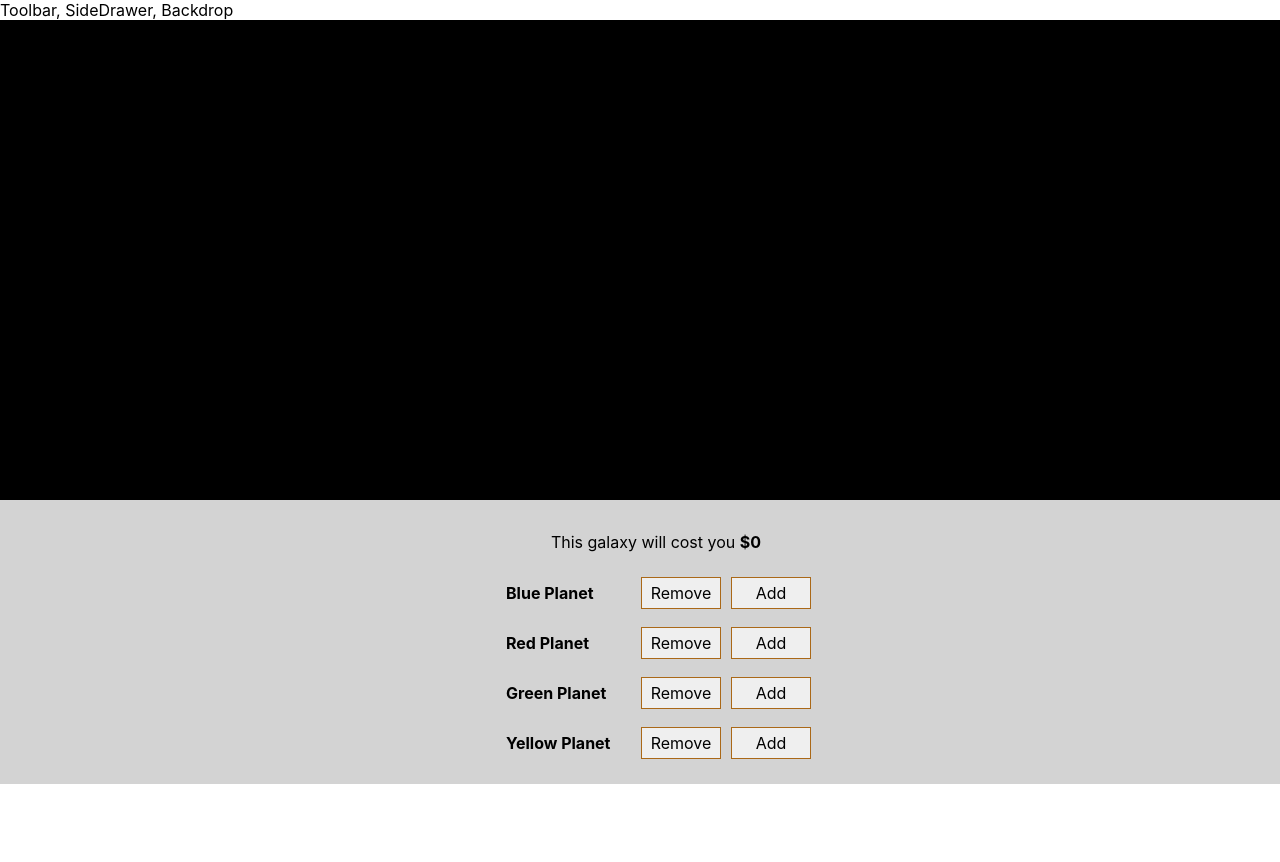
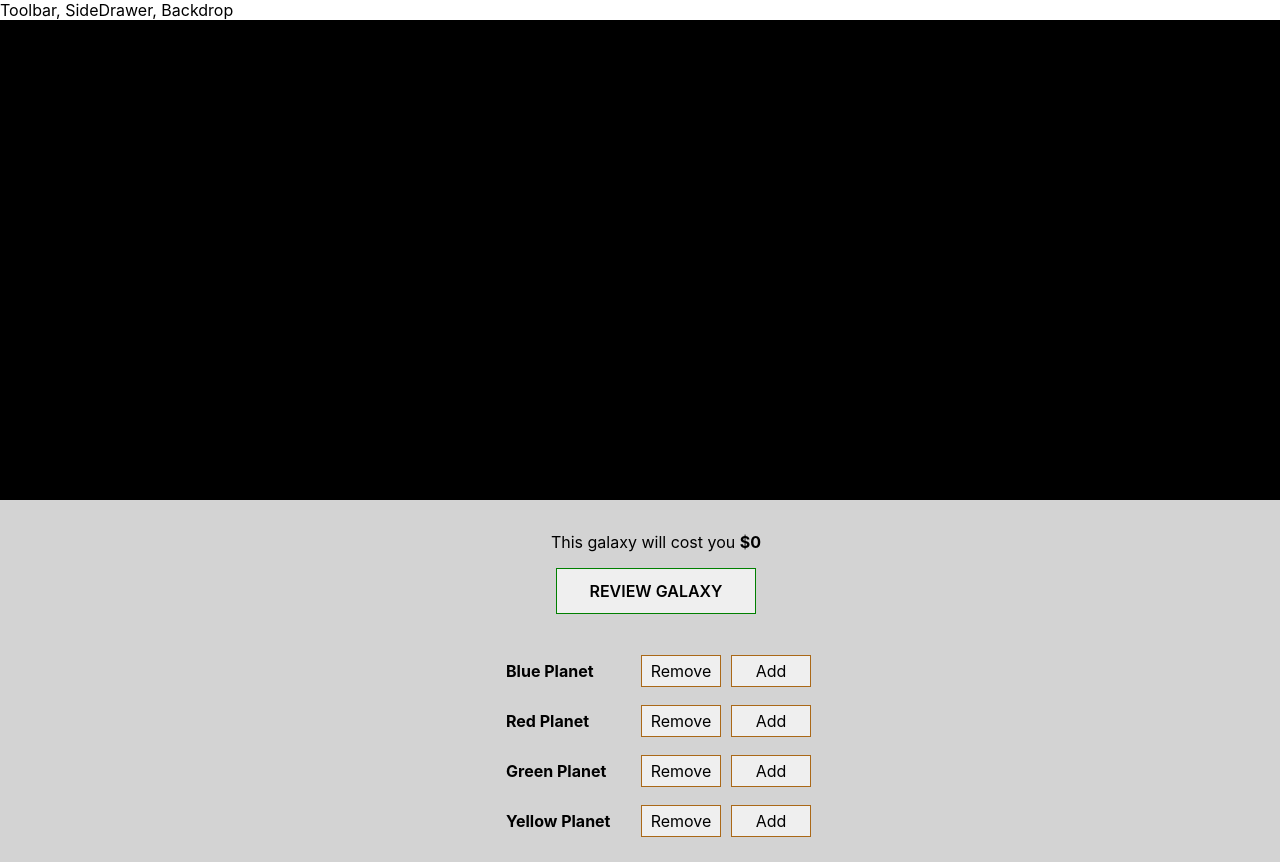
Before and after one commit to mcheng09/react-galaxy-builder, a React app: page / in a window 1280 px wide. Shown: the top 862 px of the page. Before the commit the page ends 800 px from the top, so only its background shows below. Built offline with nearby package versions, Linux system fonts and the light colour scheme.

Commit message:
updates(GalaxyControls): adds reviews btn and css styling

```diff
--- a/src/components/Galaxy/GalaxyControls/GalaxyControls.js
+++ b/src/components/Galaxy/GalaxyControls/GalaxyControls.js
@@ -14,6 +14,7 @@ const GalaxyControls = (props) => {
   return (
     <div className={style.GalaxyControls}>
       <p>This galaxy will cost you <strong>${props.cost}</strong></p>
+      <button className={style.ReviewBtn}>Review Galaxy</button>
       { controls.map((control, i) => {
         return <GalaxyControl
                   label={control.label}
--- a/src/components/Galaxy/GalaxyControls/GalaxyControls.module.css
+++ b/src/components/Galaxy/GalaxyControls/GalaxyControls.module.css
@@ -7,3 +7,16 @@
   margin: auto;
   padding: 16px;
 }
+
+.GalaxyControls .ReviewBtn {
+  display: block;
+  font: inherit;
+  padding: 12px;
+  margin: 0 5px 32px;
+  width: 200px;
+  border: 1px solid green;
+  cursor: pointer;
+  outline: none;
+  text-transform: uppercase;
+  font-weight: 600;
+}
```
